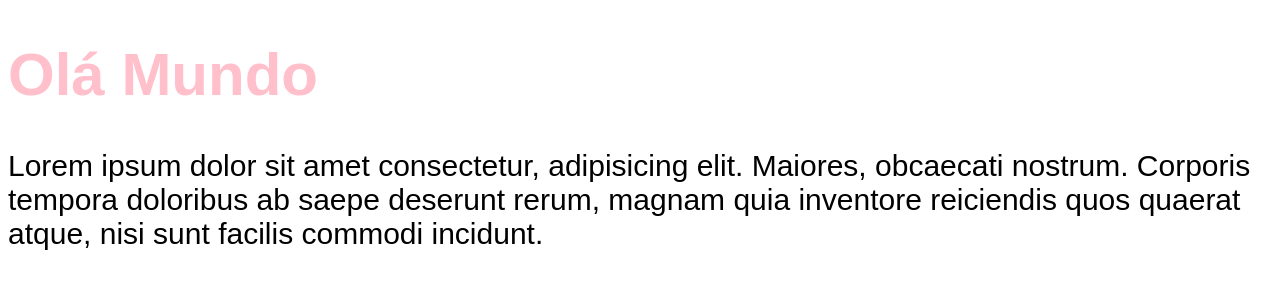
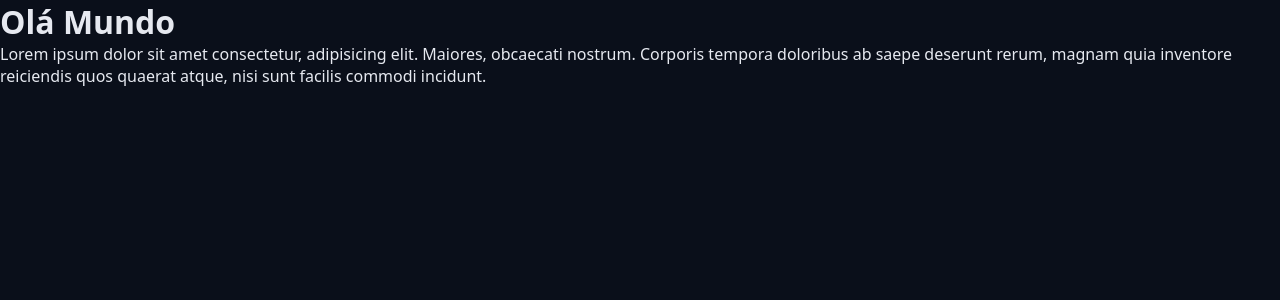
Before and after one commit to Alexfavero/chronos-pomodoro, a React (Vite) app: page / in a window 1280 px wide. Shown: the top 300 px of the page. Built offline with nearby package versions, Linux system fonts and the light colour scheme.

Commit message:
Add theme and global css

```diff
--- a/src/App.tsx
+++ b/src/App.tsx
@@ -1,12 +1,13 @@
 import './styles/theme.css';
 import './styles/global.css';
+import { Heading } from './components/Heading';
 
 export function App() {
   console.log('Oi');
 
   return (
     <>
-      <h1>Olá Mundo</h1>
+      <Heading />
       <p>
         Lorem ipsum dolor sit amet consectetur, adipisicing elit. Maiores,
         obcaecati nostrum. Corporis tempora doloribus ab saepe deserunt rerum,
--- /dev/null
+++ b/src/components/Heading.tsx
@@ -0,0 +1,3 @@
+export function Heading() {
+  return <h1>Olá Mundo</h1>;
+}
--- a/src/styles/global.css
+++ b/src/styles/global.css
@@ -1,8 +1,17 @@
-body {
-  font-family: sans-serif;
-  font-size: 30px;
+* {
+  margin: 0;
+  padding: 0;
+  box-sizing: border-box;
 }
 
-h1 {
-  color: var(--primary);
+html {
+  font-size: 62.5%;
 }
+
+body {
+  font-family: system-ui, -apple-system, BlinkMacSystemFont, 'Segoe UI', Roboto,
+    Oxygen, Ubuntu, Cantarell, 'Open Sans', 'Helvetica Neue', sans-serif;
+  font-size: 1.6rem; /*16px*/
+  background: var(--gray-900);
+  color: var(--text-default);
+}
--- a/src/styles/theme.css
+++ b/src/styles/theme.css
@@ -1,3 +1,37 @@
 :root {
-  --primary: pink;
+  --gray-100: #e6e9f0;
+  --gray-200: #cdd3e1;
+  --gray-300: #aab3cc;
+  --gray-400: #555f7d;
+  --gray-500: #454f6a;
+  --gray-600: #363d56;
+  --gray-700: #272f43;
+  --gray-800: #181f2e;
+  --gray-900: #0a0f1a;
+
+  --primary-light: #4de7b7;
+  --primary: #0da170;
+  --primary-dark: #065f46;
+
+  --link-color: #10b981;
+  --link-hover: #0b8a60;
+
+  --success: #22c55e;
+  --warning: #eab308;
+  --error: #991b1b;
+  --info: #0ea5e9;
+
+  --text-over-primary: #0a0f1a;
+  --text-over-primary-dark: #e6e9f0;
+  --text-over-primary-light: #0a0f1a;
+  --text-over-success: #0a0f1a;
+  --text-over-warning: #0a0f1a;
+  --text-over-error: #e6e9f0;
+  --text-over-info: #0a0f1a;
+
+  --text-default: #e6e9f0;
+  --text-muted: #aab3cc;
+
+  --disabled: #555f7d;
+  --text-disabled: #aab3cc;
 }
```
Also changed, not shown: src/components/Heading.module.css (added, +8 -0 lines).
